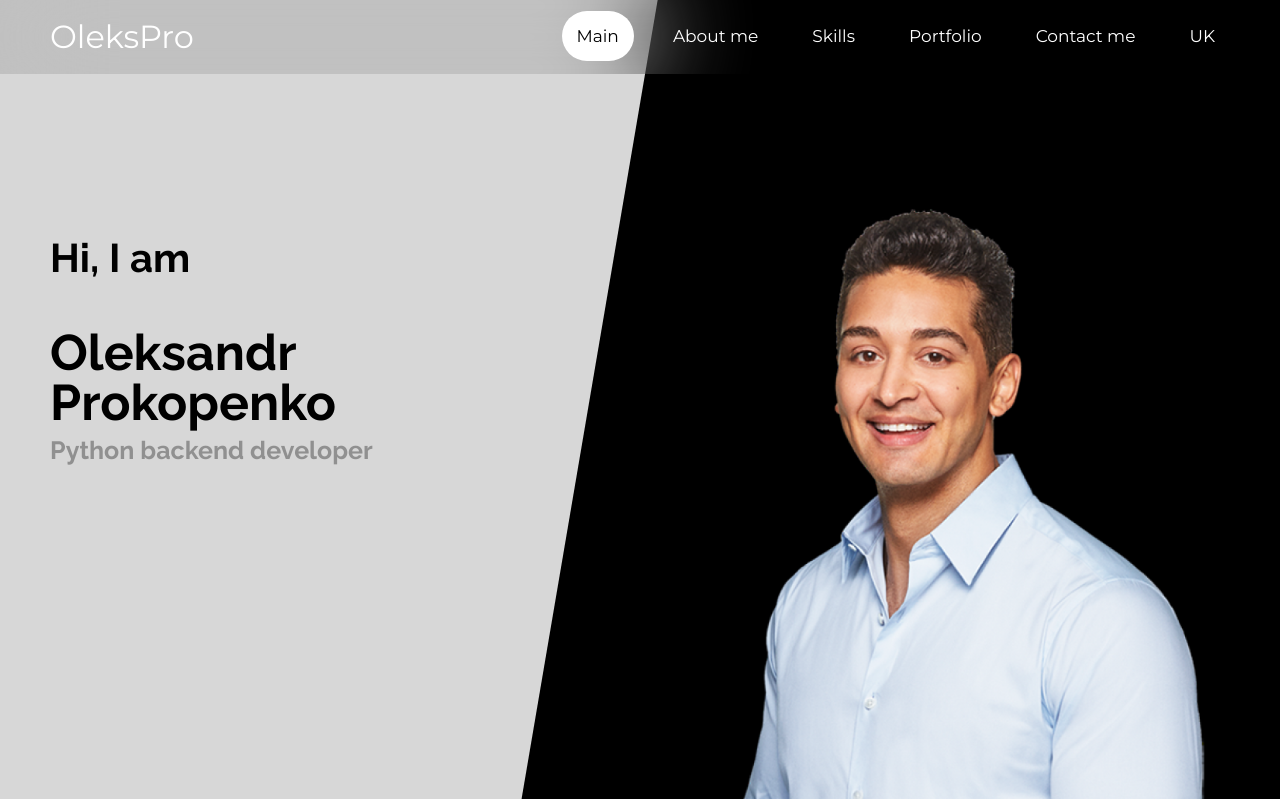
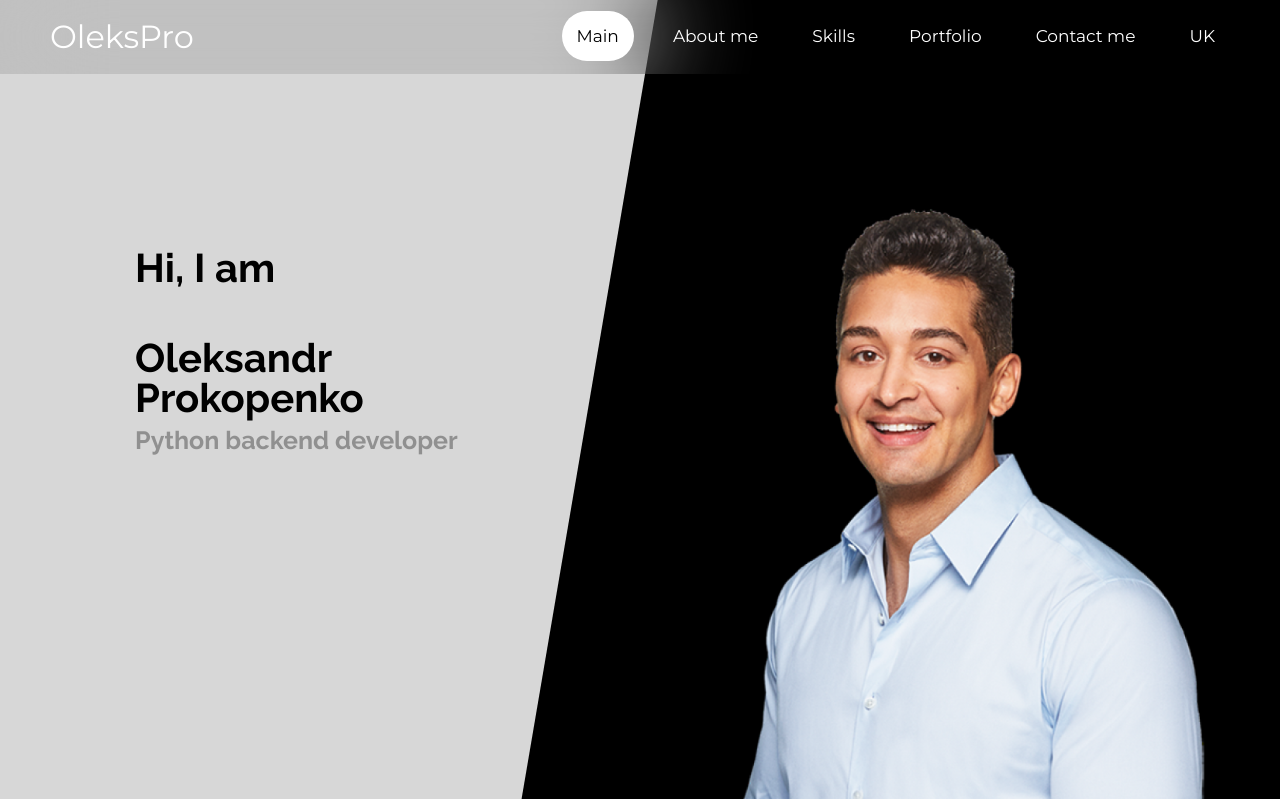
Before and after one commit to OleksPro/Portfolio, a Django app: page / in a window 1280 px wide. Shown: the top 799 px of the page. Run offline with Django 4.2, Linux system fonts and the light colour scheme; data that the repository does not hold is empty.

Commit message:
reworked adaptive

```diff
--- a/portfolio/main/static/main/css/style.css
+++ b/portfolio/main/static/main/css/style.css
@@ -369,8 +369,9 @@ table {
         width: auto;
     }
 
-    .main_block_left {
-        max-width: 540px;
+    .main_block_left .name,
+    .main_block_left .title {
+        max-width: 420px;
         font-size: 40px;
     }
 }
```
